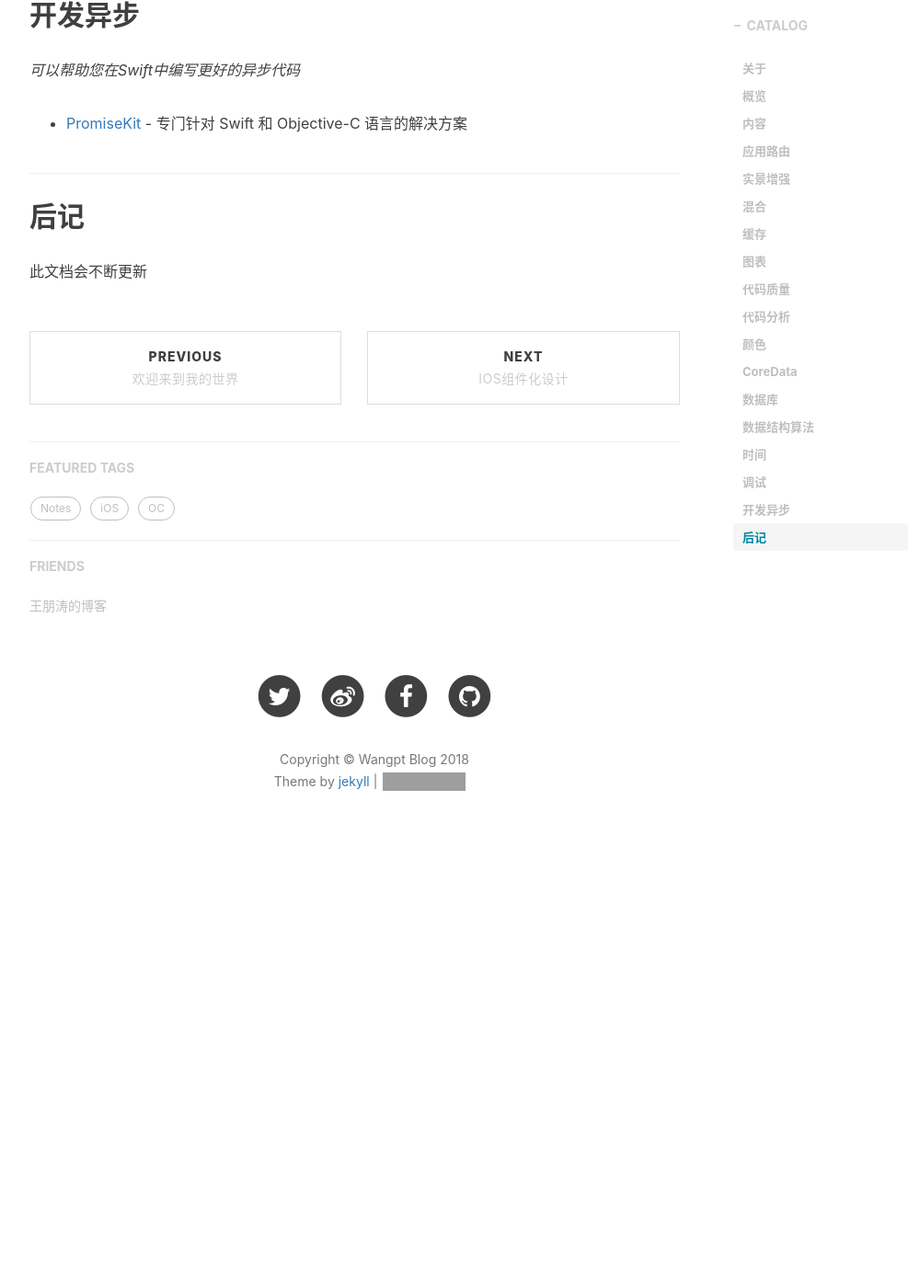
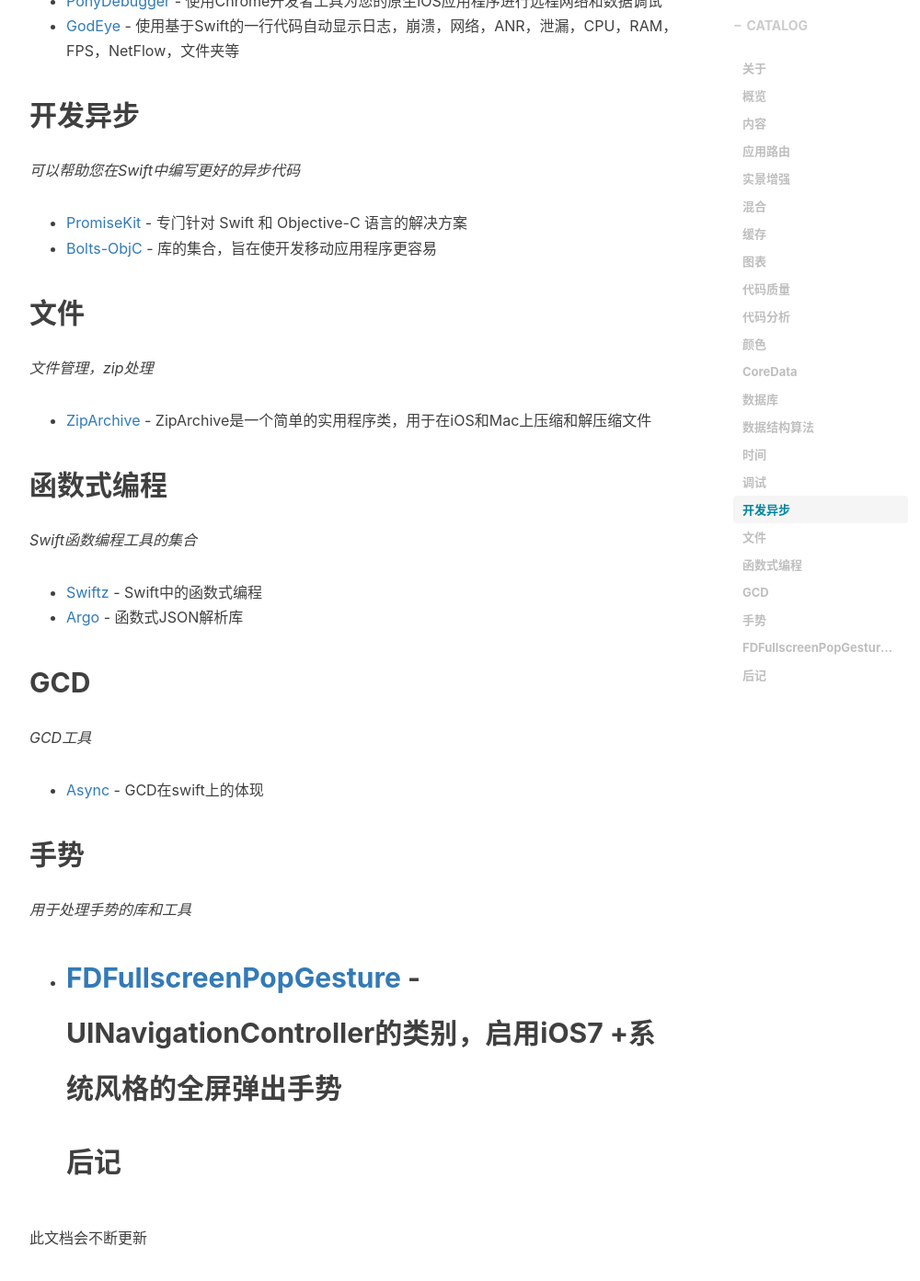
Before and after one commit to wangpt/wangpt.github.io, a Jekyll site: the page built from _posts/2018-08-29-vendor-github.markdown, in a window 1280 px wide and 1400 px high, scrolled down 4488 px. Shown: the top 1393 px of the window at 92% size, without its empty margins (233-1233 px from the left). Built offline with Jekyll 4.4.1, drawn with Linux system fonts in a browser that asks for light colours; nearby versions of some CDN libraries; comment, search, counter and statistics services are not loaded; before the commit the page ends 5442 px from its top, so only the background shows below that; grey boxes are pictures that could not be loaded.

Commit message:
Fix vendor

```diff
--- a/_posts/2018-08-29-vendor-github.markdown
+++ b/_posts/2018-08-29-vendor-github.markdown
@@ -36,6 +36,10 @@
 - [时间](#时间)
 - [调试](#调试)
 - [开发异步](#开发异步)
+- [文件](#文件)
+- [函数式编程](#函数式编程)
+- [GCD](#GCD)
+- [手势](#手势)
 ## 内容
 ### 应用路由
 *优雅的URL路由，导航框架，深层链接等*
@@ -137,7 +141,24 @@
 *可以帮助您在Swift中编写更好的异步代码*
 
 * [PromiseKit](https://github.com/mxcl/PromiseKit) - 专门针对 Swift 和 Objective-C 语言的解决方案
+* [Bolts-ObjC](https://github.com/BoltsFramework/Bolts-ObjC) - 库的集合，旨在使开发移动应用程序更容易
 
+## 文件
+*文件管理，zip处理*
+* [ZipArchive](https://github.com/ZipArchive/ZipArchive) - ZipArchive是一个简单的实用程序类，用于在iOS和Mac上压缩和解压缩文件
+
+## 函数式编程
+*Swift函数编程工具的集合*
+* [Swiftz](https://github.com/typelift/Swiftz) - Swift中的函数式编程
+* [Argo](https://github.com/thoughtbot/Argo) - 函数式JSON解析库
+
+## GCD
+*GCD工具*
+* [Async](https://github.com/duemunk/Async) - GCD在swift上的体现
+
+## 手势
+*用于处理手势的库和工具*
+* [FDFullscreenPopGesture](https://github.com/forkingdog/FDFullscreenPopGesture) - UINavigationController的类别，启用iOS7 +系统风格的全屏弹出手势
 ---
 ## 后记
 
```
